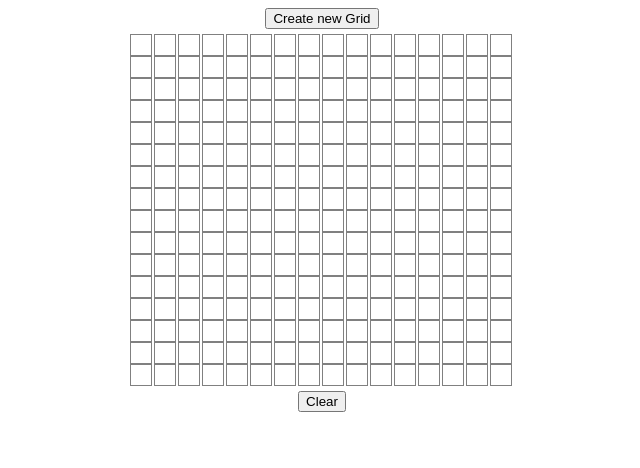
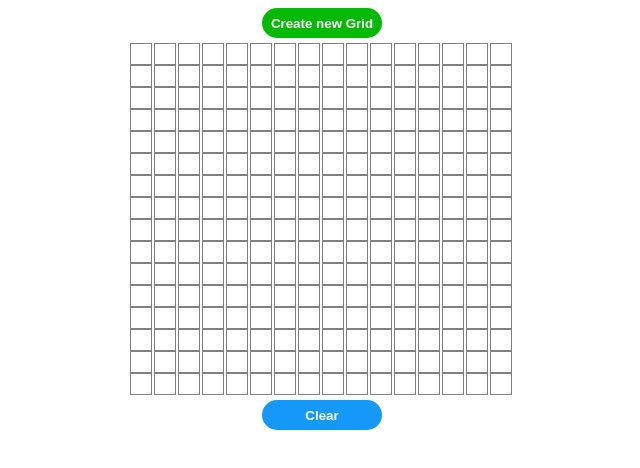
Before and after one commit to sameem420/Learning-TheOdinProject, a plain HTML site: page JavaScript/project-Etch-a-Sketch/index.html in a window 1280 px wide. Shown: the whole page, without its empty margins (318-958 px from the left). Drawn offline with Linux system fonts and the light colour scheme.

Commit message:
Update style.css

```diff
--- a/JavaScript/project-Etch-a-Sketch/style.css
+++ b/JavaScript/project-Etch-a-Sketch/style.css
@@ -17,3 +17,23 @@ body {
   display: inline-block;
   margin-right: 2px;
 }
+#btnNew {
+  background-color: rgb(5, 186, 5);
+  font-weight: 600;
+  color: white;
+  width: 120px;
+  height: 30px;
+  border: none;
+  border-radius: 60px;
+  outline: 0;
+}
+#btnClear {
+  background-color: rgb(21, 153, 248);
+  font-weight: 600;
+  color: white;
+  width: 120px;
+  height: 30px;
+  border: none;
+  border-radius: 60px;
+  outline: 0;
+}
```
